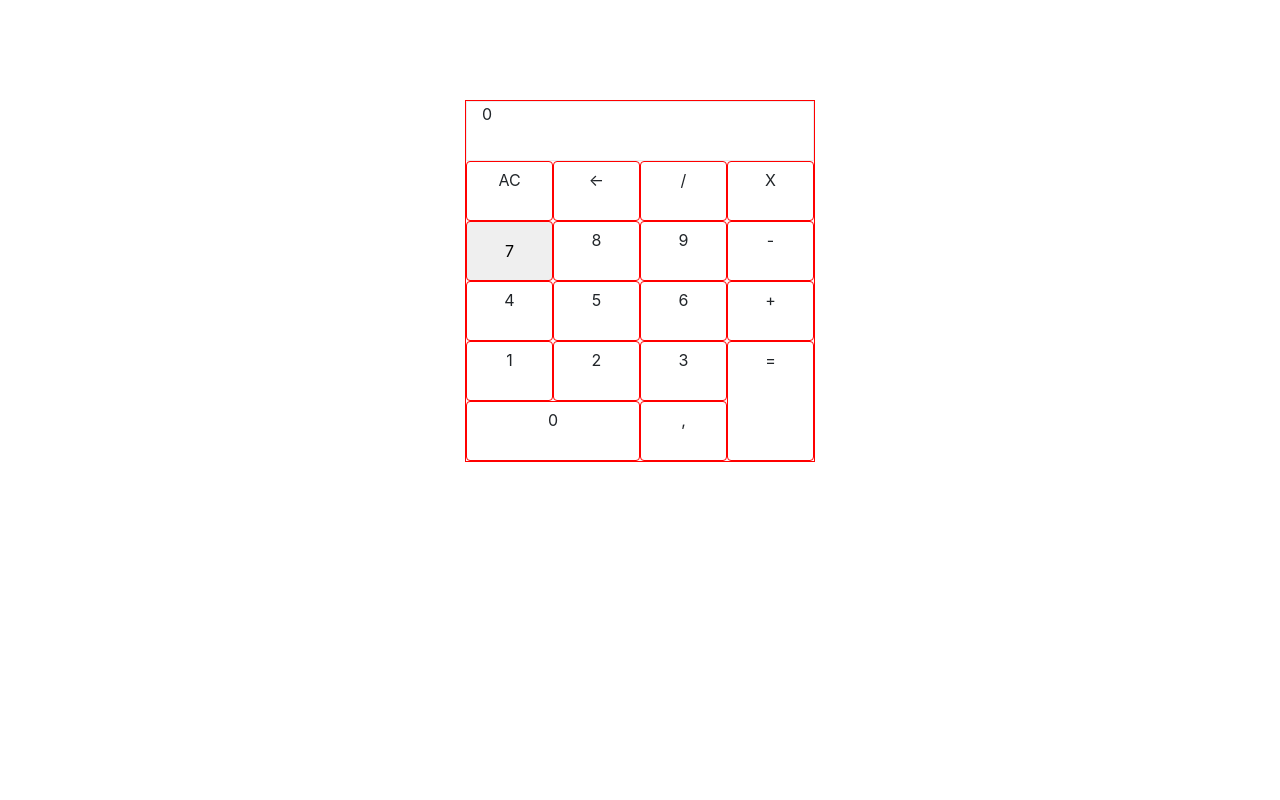
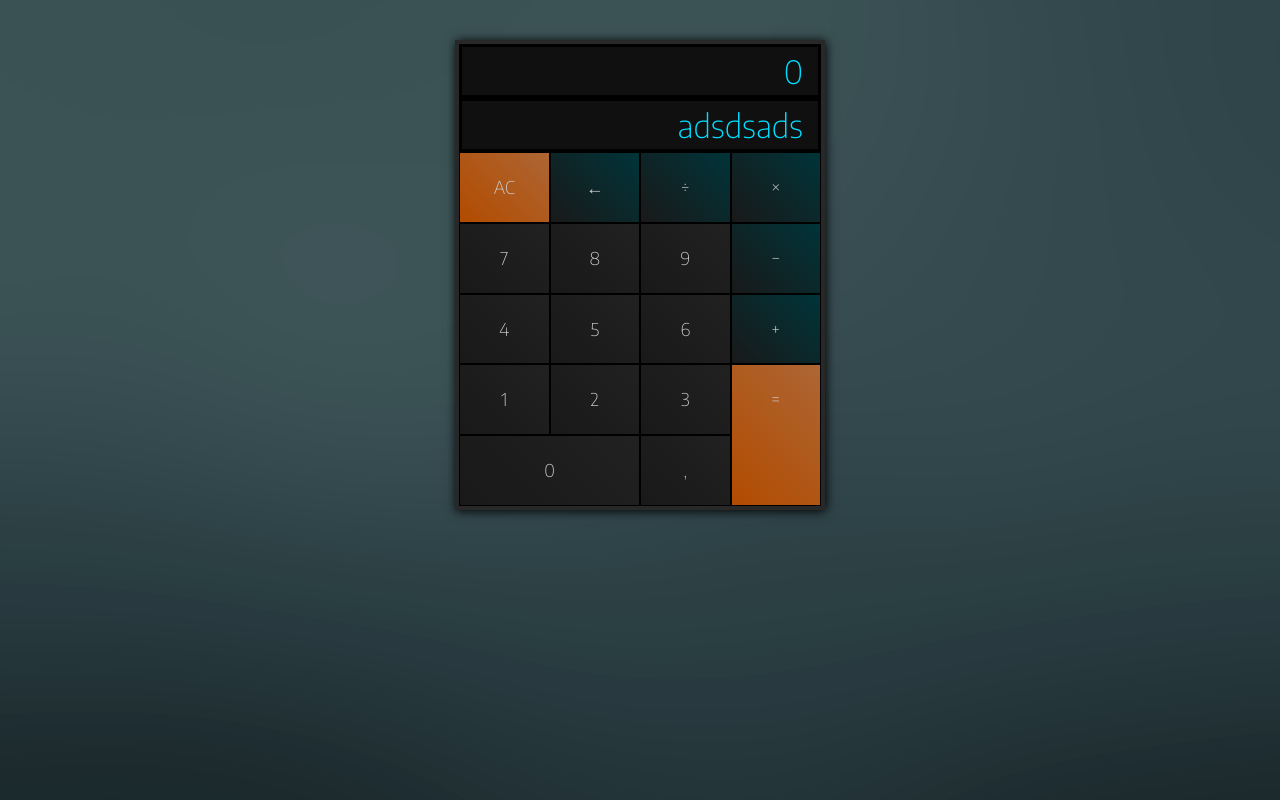
Before and after one commit to poonamthorup/js-calculator, a plain HTML site: page index.html in a window 1280 px wide. Drawn offline with nearby package versions, Linux system fonts and the light colour scheme.

Commit message:
Most of the design in place

```diff
--- a/css/main.css
+++ b/css/main.css
@@ -5,17 +5,88 @@ Js-calculator custom styles
    ========================================================================== */
 
 /* Main */
+body {
+  height: 100%;
+  width: 100%;
+  background: url('../img/bg2.jpg') no-repeat center center fixed;
+  -webkit-background-size: cover;
+  -moz-background-size: cover;
+  -o-background-size: cover;
+  background-size: cover;
+}
 .container {
-    max-width: 350px;
-    margin-top: 100px;
-    border: 1px solid red !important;
+    max-width: 370px;
+    margin-top: 40px;
+    border: 4px solid #282828;
+    -webkit-box-shadow: 1px 1px 10px 0px #000000;
+    box-shadow: 1px 1px 10px 0px #000000;
 }
 /* Display */
 #display {
-    min-height: 60px;
+    min-height: 50px;
+    border: 3px solid #000000 !important;
+    background-color: #101010;
+    color: #00DDFF;
+    font-family: 'Encode Sans', sans-serif;
+    font-size: 2em;
+    direction: rtl;
+    overflow:hidden;
+    /*TODO: see if you can have a touch scroll to see long answers that are overflown */
+
+}
+#equation {
+    min-height: 50px;
+    border: 3px solid #000000 !important;
+    background-color: #101010;
+    color: #00DDFF;
+    font-family: 'Encode Sans', sans-serif;
+    font-size: 2em;
+    direction: rtl;
+    overflow:hidden;
+    /*TODO: see if you can have a touch scroll to see long answers that are overflown */
+
 }
 /* Buttons */
 .btn {
-    min-height: 60px;
-    border: 1px solid red !important;
+    min-height: 50px;
+    border: 1px solid #000000 !important;
+    border-radius: 0;
+    font-family: 'Encode Sans', sans-serif;
+    font-size: 1.1em;
+    color: #cccccc;
+    line-height: 300%;
+    /* Permalink - use to edit and share this gradient: http://colorzilla.com/gradient-editor/#191919+0,212121+100 */
+    background: #191919; /* Old browsers */
+    background: -moz-linear-gradient(45deg,  #191919 0%, #212121 100%); /* FF3.6-15 */
+    background: -webkit-linear-gradient(45deg,  #191919 0%,#212121 100%); /* Chrome10-25,Safari5.1-6 */
+    background: linear-gradient(45deg,  #191919 0%,#212121 100%); /* W3C, IE10+, FF16+, Chrome26+, Opera12+, Safari7+ */
+    filter: progid:DXImageTransform.Microsoft.gradient( startColorstr='#191919', endColorstr='#212121',GradientType=1 ); /* IE6-9 fallback on horizontal gradient */
+
 }
+#back, #divide, #multiply, #plus, #minus {
+    /* Permalink - use to edit and share this gradient: http://colorzilla.com/gradient-editor/#191919+0,003439+100 */
+    background: #191919; /* Old browsers */
+    background: -moz-linear-gradient(45deg,  #191919 0%, #003439 100%); /* FF3.6-15 */
+    background: -webkit-linear-gradient(45deg,  #191919 0%,#003439 100%); /* Chrome10-25,Safari5.1-6 */
+    background: linear-gradient(45deg,  #191919 0%,#003439 100%); /* W3C, IE10+, FF16+, Chrome26+, Opera12+, Safari7+ */
+    filter: progid:DXImageTransform.Microsoft.gradient( startColorstr='#191919', endColorstr='#003439',GradientType=1 ); /* IE6-9 fallback on horizontal gradient */
+
+}
+#ac, #equals {
+    /* Permalink - use to edit and share this gradient: http://colorzilla.com/gradient-editor/#b24b00+0,ad6634+100 */
+    background: #b24b00; /* Old browsers */
+    background: -moz-linear-gradient(45deg,  #b24b00 0%, #ad6634 100%); /* FF3.6-15 */
+    background: -webkit-linear-gradient(45deg,  #b24b00 0%,#ad6634 100%); /* Chrome10-25,Safari5.1-6 */
+    background: linear-gradient(45deg,  #b24b00 0%,#ad6634 100%); /* W3C, IE10+, FF16+, Chrome26+, Opera12+, Safari7+ */
+    filter: progid:DXImageTransform.Microsoft.gradient( startColorstr='#b24b00', endColorstr='#ad6634',GradientType=1 ); /* IE6-9 fallback on horizontal gradient */
+}
+
+/* Btn hover */
+.btn:hover {
+    color: #B24F00;
+    border: 1px solid #B24F00 !important;
+}
+#ac:hover, #equals:hover {
+    color: #003139;
+    border: 1px solid #003139 !important;
+}
--- a/index.html
+++ b/index.html
@@ -11,6 +11,7 @@
         <meta name="viewport" content="width=device-width, initial-scale=1">
 
         <link rel="stylesheet" href="https://maxcdn.bootstrapcdn.com/bootstrap/4.0.0-beta/css/bootstrap.min.css" integrity="sha384-/Y6pD6FV/Vv2HJnA6t+vslU6fwYXjCFtcEpHbNJ0lyAFsXTsjBbfaDjzALeQsN6M" crossorigin="anonymous">
+        <link href="https://fonts.googleapis.com/css?family=Encode+Sans:200" rel="stylesheet">
         <link rel="stylesheet" href="css/main.css">
 
         <!--[if lt IE 9]>
@@ -26,24 +27,25 @@
           <!-- Example row of columns -->
             <div class="row">
                 <div id="display" class="col-12 border"></div>
+                <div id="equation" class="col-12 border">adsdsads</div>
             </div>
             <div class="row">
                 <div id="ac" data-value="ac" class="col border btn">AC</div>
                 <div id="back" data-value="ce" class="col border btn">&larr;</div>
-                <div id="divide" data-value="/" class="col border btn digit">/</div>
-                <div id="multiply" data-value="*" class="col border btn digit">X</div>
+                <div id="divide" data-value="/" class="col border btn digit">&#247;</div>
+                <div id="multiply" data-value="*" class="col border btn digit">&#215;</div>
             </div>
             <div class="row">
-                <button id="seven" data-value="7" class="col border btn digit">7</button>
+                <div id="seven" data-value="7" class="col border btn digit">7</div>
                 <div id="eight" data-value="8" class="col border btn digit">8</div>
                 <div id="nine" data-value="9" class="col border btn digit">9</div>
-                <div id="minus" data-value="-" class="col border btn digit">-</div>
+                <div id="minus" data-value="-" class="col border btn digit">&minus;</div>
             </div>
             <div class="row">
                 <div id="four" data-value="4" class="col border btn digit">4</div>
                 <div id="five" data-value="5" class="col border btn digit">5</div>
                 <div id="six" data-value="6" class="col border btn digit">6</div>
-                <div id="plus" data-value="+" class="col border btn digit">+</div>
+                <div id="plus" data-value="+" class="col border btn digit">&#43;</div>
             </div>
             <div class="row">
                 <div class="col-9">
--- a/js/main.js
+++ b/js/main.js
@@ -139,4 +139,6 @@ $(document).ready(function(){
     function display(displayValue){
         return document.getElementById("display").innerHTML = displayValue;
     }
+
+    /* TODO: have input limit - goning off screen. try overflow hidden */
 });
```
Also changed, not shown: img/bg2.jpg (added), 1 other file.
